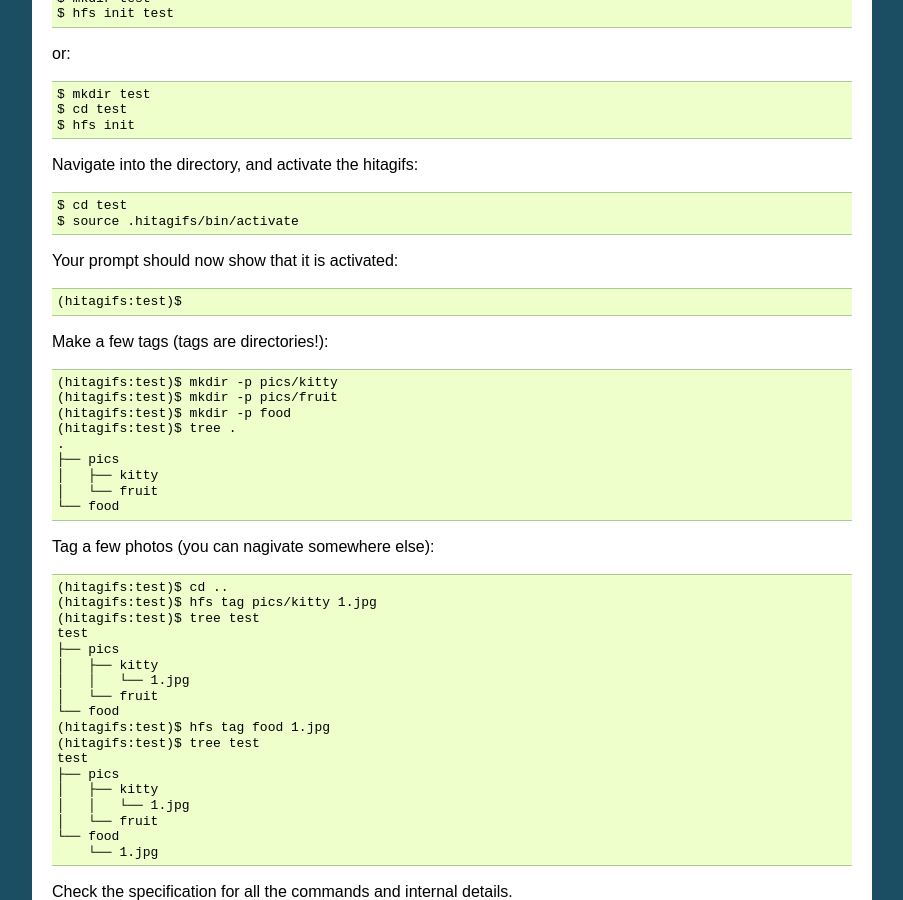
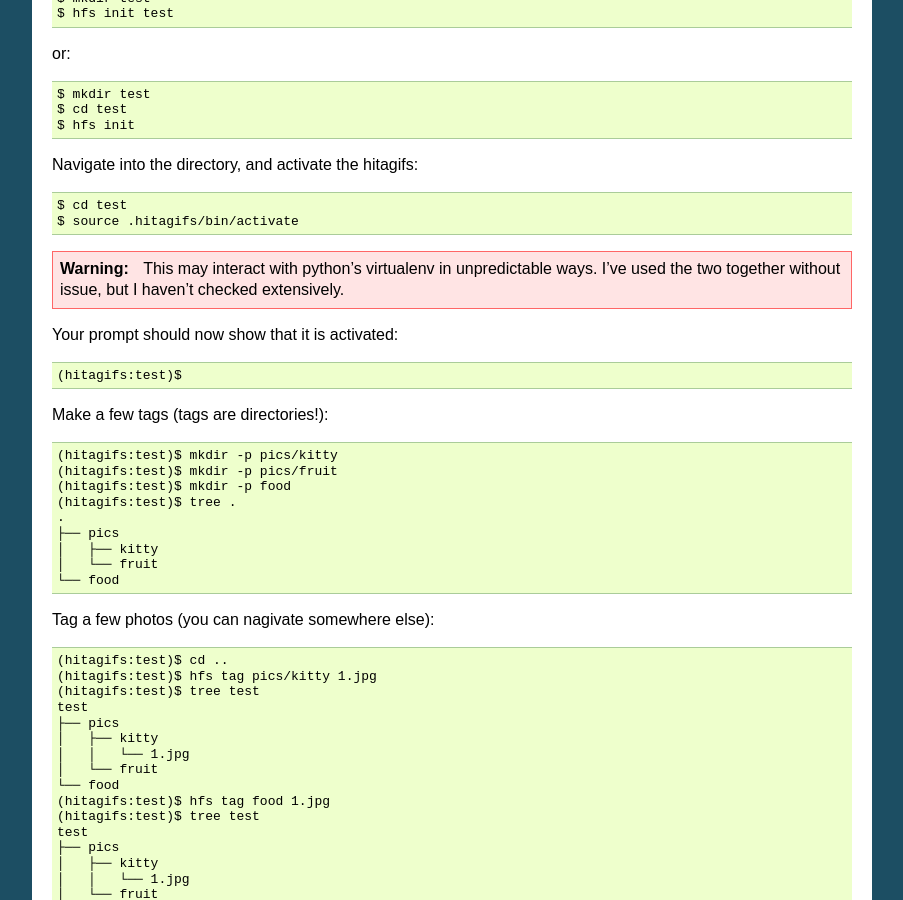
Before and after one commit to darkfeline/dantalian, a Sphinx documentation site: the page built from doc/quickstart.rst, in a window 1280 px wide and 900 px high, scrolled down 469 px. Shown: the whole window, without its empty margins (198-1101 px from the left). Built offline with Sphinx 7.4.7, drawn with Linux system fonts in a browser that asks for light colours.

Commit message:
Add warning

```diff
--- a/doc/quickstart.rst
+++ b/doc/quickstart.rst
@@ -35,6 +35,10 @@ Navigate into the directory, and activate the hitagifs::
 
     $ cd test
     $ source .hitagifs/bin/activate
+
+.. warning::
+    This may interact with python's virtualenv in unpredictable ways.  I've
+    used the two together without issue, but I haven't checked extensively.
 
 Your prompt should now show that it is activated::
 
```
